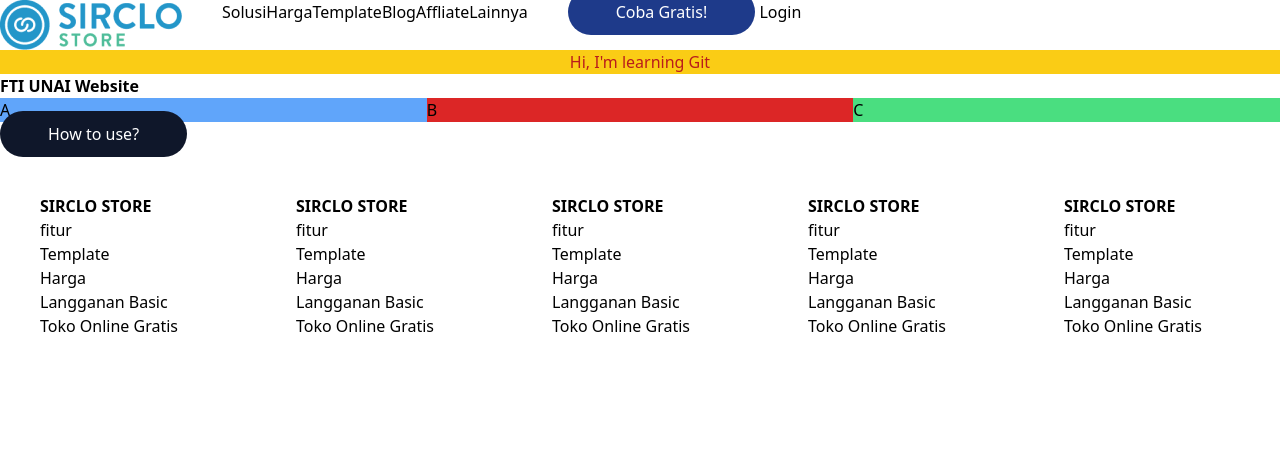
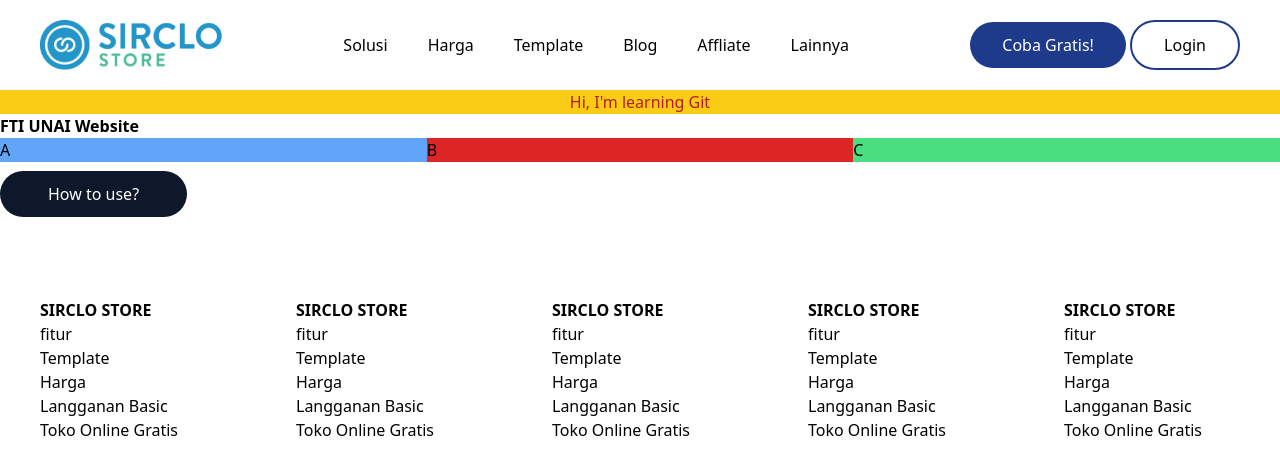
Before and after one commit to 2381047/stephanwebsite, a plain HTML site: page index.html in a window 1280 px wide. Drawn offline with nearby package versions, Linux system fonts and the light colour scheme.

Commit message:
fixed the placement

```diff
--- a/index.html
+++ b/index.html
@@ -7,21 +7,21 @@
     <script src="https://cdn.tailwindcss.com"></script>
 </head>
 <body>
-    <div class="flex flex-row">
-    <img src="sirclo-store-1.png">
+    <div class="flex flex-row place-content-between items-center my-5 mx-10">
+        <img src="sirclo-store-1.png">
 
-    <ul class="basis-1/5 flex flex-row px-10">
-        <li>Solusi</li>
-        <li>Harga</li>
-        <li>Template</li>
-        <li>Blog</li>
-        <li>Affliate</li>
-        <li>Lainnya</li>
-     </ul>
-     <ul>
-        <a class="mt-10 bg-blue-900 hover:bg-blue-400 active:bg-orange-600 text-white px-12 py-3 rounded-full" href="#">Coba Gratis!</a>
-        <a href="#">Login</a>
-     </ul>
+        <ul class="basis-1/5 flex flex-row px-10 gap-10">
+            <li><a class="basis-1/2" href="#">Solusi</a></li>
+            <li><a class="basis-1/2" href="#">Harga</a></li>
+            <li><a class="basis-1/2" href="#">Template</a></li>
+            <li><a class="basis-1/2" href="#">Blog</a></li>
+            <li><a class="basis-1/2" href="#">Affliate</a></li>
+            <li><a class="basis-1/2" href="#">Lainnya</a></li>
+        </ul>
+        <ul>
+            <a class="mt-10 bg-blue-900 hover:bg-blue-400 active:bg-orange-600 text-white px-8 py-3 rounded-full" href="#">Coba Gratis!</a>
+            <a class="border-2 px-8 py-3 rounded-full border-blue-900 hover:bg-blue-900 hover:text-white" href="#">Login</a>
+        </ul>
      </div>
 
     <h1 class="text-center text-red-700 bg-yellow-400"
@@ -29,13 +29,15 @@
 
     <a class="font-bold" href="https://fti.unai.edu">FTI UNAI Website</a>
 
-    <div class="container mx-auto flex flex-col md:flex-row">
+    <div class="flex flex-col md:flex-row">
         <div class="bg-blue-400 basis-1/3">A</div>
         <div class="bg-pink-400 md:bg-red-600 basis-1/3">B</div>
         <div class="bg-green-400 basis-1/3">C</div>
     </div>
+    <div class="my-5">
+        <a class="mt-10 bg-slate-900 hover:bg-orange-400 active:bg-orange-600 text-white px-12 py-3 rounded-full" href="#">How to use?</a>
+    </div>
 
-    <a class="mt-10 bg-slate-900 hover:bg-orange-400 active:bg-orange-600 text-white px-12 py-3 rounded-full" href="#">How to use?</a>
     <br>
     <br>
     <br>
```
